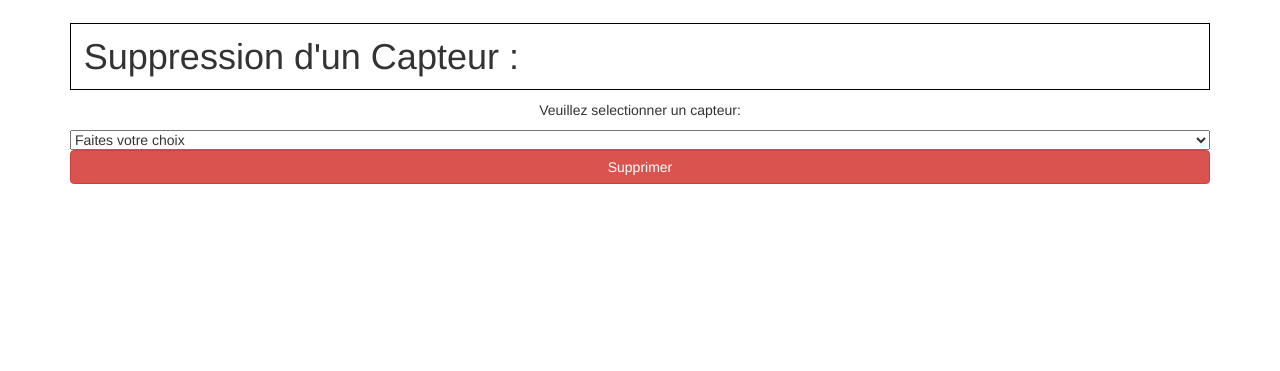
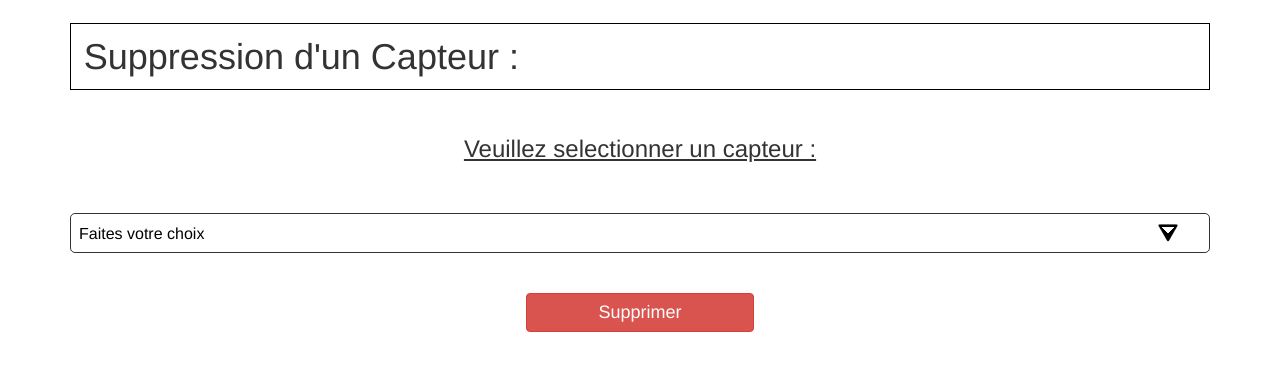
Before and after one commit to JoshVanoz/ProjetCapteurs, a Flask app: page /Supprimer/Capteur in a window 1280 px wide. Shown: the part 53-424 px from the top of the page. Run offline with Flask 2, Linux system fonts and the light colour scheme; a user stored in the database is signed in; data that the repository does not hold is empty; some libraries are stand-ins or nearby versions.

Commit message:
finissions ccs delete capteur

```diff
--- a/NotreApli/Web/Apply/static/home.css
+++ b/NotreApli/Web/Apply/static/home.css
@@ -239,12 +239,38 @@ body{
 #Suppr > form{
   display: flex;
   flex-direction: column;
+  width: 100%;
 }
-.del{
-  text-align: center;
+#delete{
+  background: url("arrow.png") no-repeat 98%;
+   height: 5vh;
+   overflow: hidden;
+   width: 100%;
+    -webkit-border-radius: 5px;
+   -moz-border-radius: 5px;
+   border-radius: 5px;
+  background-color: #fff;
 
+   border: solid thin;
+  margin-bottom: 5vh;
+  margin-top: 5vh;
+}
+#delete > select{
+  background: transparent;
+   border: none;
+   font-size: 2vh;
+   height: 5vh;
+   padding: 0.5vh;
+   width: 102%;
+  color: #000;
 }
 #Supprimer{
   text-align: center;
-  width:100%;
+  margin: auto;
+  width:20%;
+  font-size: large;
 }
+#Suppr h3 {
+  padding-top: 2vh;
+  text-decoration: underline;
+}
--- a/NotreApli/Web/Apply/templates/delete-capteur.html
+++ b/NotreApli/Web/Apply/templates/delete-capteur.html
@@ -4,13 +4,15 @@
   <h1 class="h1">Suppression d'un Capteur : </h1>
   <div class="row" id="Suppr">
       <form method = "POST" action = "{{ url_for('delete_capteur') }}">
-        <p>Veuillez selectionner un capteur:</p>
-        <select name = "del">
-          <option value = "">Faites votre choix</option>
-          {% for capteur in liste %}
-            <option value = "{{ capteur.get_id() }}">{{ capteur.get_name() }}</option>
-          {% endfor %}
-        </select>
+        <h3>Veuillez selectionner un capteur :</h3>
+        <div id="delete">
+          <select name = "del" class="del">
+            <option value = "">Faites votre choix</option>
+            {% for capteur in liste %}
+              <option value = "{{ capteur.get_id() }}">{{ capteur.get_name() }}</option>
+            {% endfor %}
+          </select>
+        </div>
         <input class = "btn btn-danger" id="Supprimer"
                type  = "submit"
                value = "Supprimer">
```
Also changed, not shown: NotreApli/Web/Apply/static/arrow.png (added).
